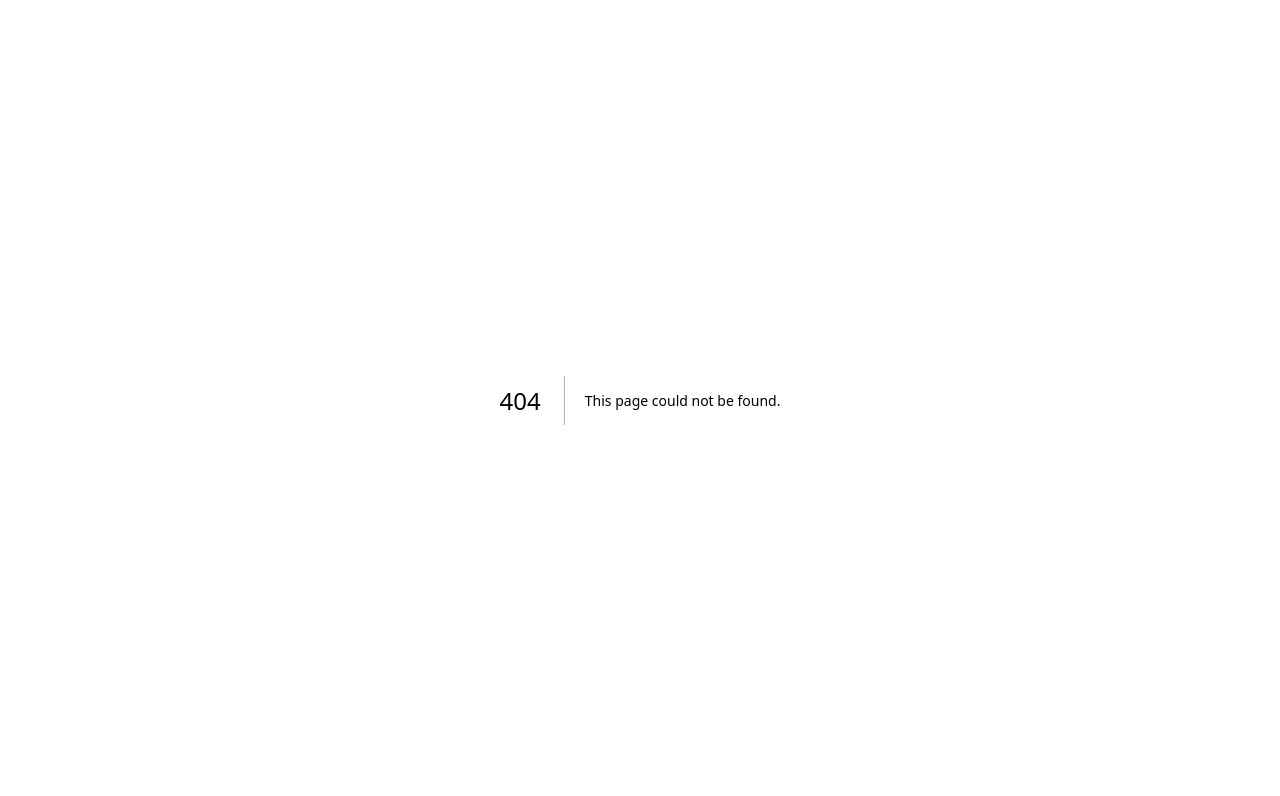
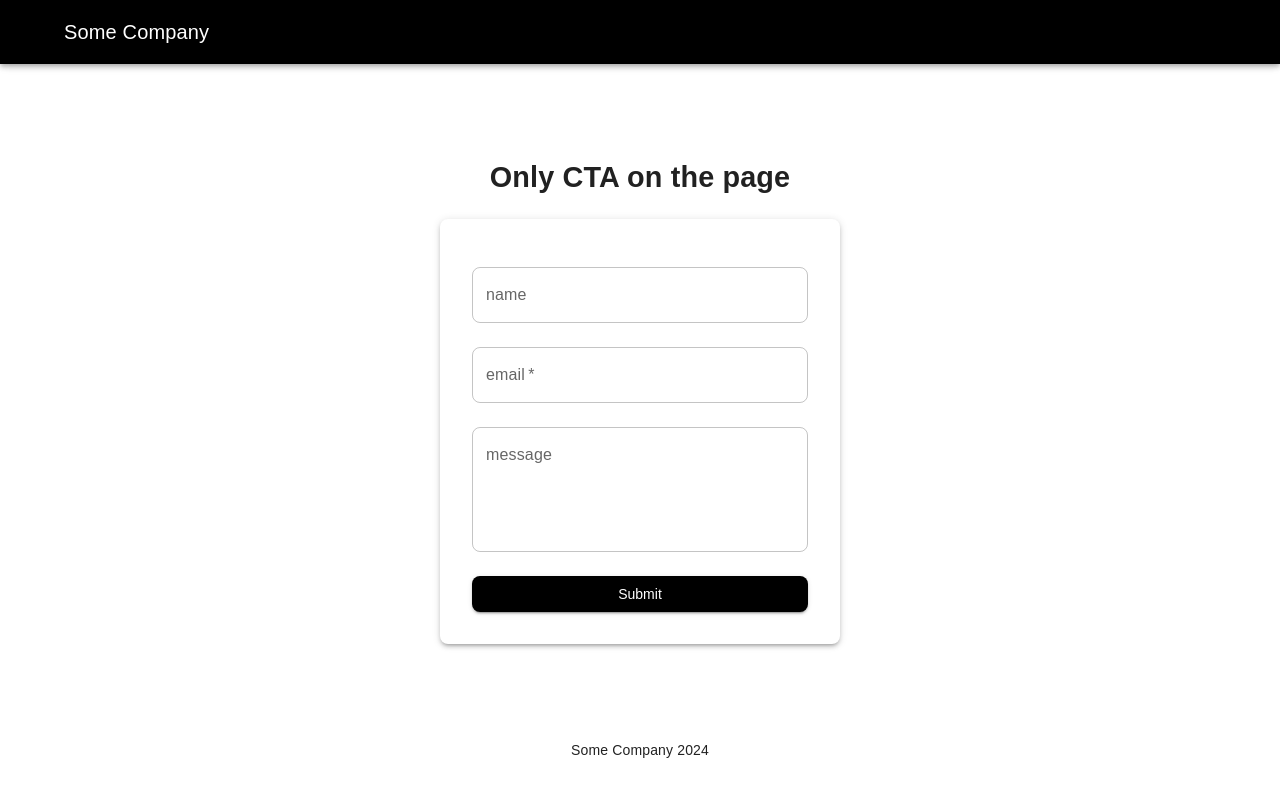
Before and after one commit to matveyGlush/CAD-Exchanger, a Next.js app: page /contact-us in a window 1280 px wide. Before the commit this address had no page. Shown: the top 796 px of the page. Built offline with nearby package versions, Linux system fonts and the light colour scheme.

Commit message:
fix styles, add form submition

```diff
--- /dev/null
+++ b/app/contact-us/page.tsx
@@ -0,0 +1,149 @@
+"use client"
+
+import CustomLayout from '@/components/CustomLayout';
+import { Button, TextField, Typography, Paper } from '@mui/material';
+import { Container, styled } from '@mui/system';
+import { useEffect, useState } from 'react';
+import { SubmitHandler, useForm } from 'react-hook-form';
+
+const FormContainer = styled(Paper)({
+  padding: '2rem',
+  marginTop: '2rem',
+  maxWidth: '400px',
+  margin: 'auto',
+  backgroundColor: '#fff',
+  borderRadius: '8px',
+});
+
+type Inputs = {
+  name: string
+  email: string
+  message: string
+}
+
+export default function ContactPage() {
+
+  const [contactsData, setContactsData] = useState<Inputs | null>(null);
+  const [successMsg, setSuccessMsg] = useState<string | undefined>(undefined);
+  console.log(successMsg)
+
+  const {
+    register,
+    handleSubmit,
+    formState: { errors },
+  } = useForm<Inputs>()
+  const onSubmit: SubmitHandler<Inputs> = (data) => {
+    setContactsData({ ...data })
+  }
+
+  useEffect(() => {
+    if (!contactsData) return
+    fetch(`https://functions.yandexcloud.net/d4eo4pnc96oovfhiuc6s?name=${contactsData.name}&email=${contactsData.email}&message=${contactsData.message}`)
+      .then((response) => response.json())
+      .then((data) => {
+        setSuccessMsg(data.success)
+      })
+      .catch((error) => console.log(error));
+  }, [contactsData]);
+
+  return (
+    <CustomLayout>
+      <Container sx={{
+        padding: '3rem 0 3rem',
+        justifyContent: 'center',
+        textAlign: 'center',
+        mb: 4,
+      }}>
+        <Typography variant="h2" component="h2" sx={{ fontWeight: 'bold', mb: 3, mt: 1 }}>
+          Only CTA on the page
+        </Typography>
+        <FormContainer elevation={3}>
+          {successMsg !== undefined ?
+            <Typography variant="h1">
+              {successMsg}
+            </Typography>
+            :
+            <form onSubmit={handleSubmit(onSubmit)}>
+              <TextField
+                {...register("name", { required: true, maxLength: 40, minLength: 2 })}
+                aria-invalid={errors.name ? "true" : "false"}
+                label="name"
+                fullWidth
+                margin="normal"
+                variant="outlined"
+                sx={{
+                  '& .MuiOutlinedInput-root': {
+                    borderRadius: '8px',
+                  },
+                }}
+              />
+              {errors.name?.type === "required" && (
+                <p role="alert">This field is required</p>
+              )}
+              {errors.name?.type === "maxLength" && (
+                <p role="alert">name must be at least 2 symlols</p>
+              )}
+              {errors.name?.type === "minLength" && (
+                <p role="alert">max name length must be less than 40 symlols</p>
+              )}
+
+              <TextField
+                {...register("email", { required: true, maxLength: 40, minLength: 2 })}
+                label="email"
+                fullWidth
+                margin="normal"
+                variant="outlined"
+                required
+                sx={{
+                  '& .MuiOutlinedInput-root': {
+                    borderRadius: '8px',
+                  },
+                }}
+              />
+              {errors.email?.type === "required" && (
+                <p role="alert">This field is required</p>
+              )}
+              {errors.email?.type === "maxLength" && (
+                <p role="alert">name must be at least 2 symlols</p>
+              )}
+              {errors.email?.type === "minLength" && (
+                <p role="alert">max name length must be less than 40 symlols</p>
+              )}
+
+              <TextField
+                {...register("message")}
+                label="message"
+                fullWidth
+                margin="normal"
+                variant="outlined"
+                multiline
+                rows={4}
+                sx={{
+                  '& .MuiOutlinedInput-root': {
+                    borderRadius: '8px',
+                  },
+                }}
+              />
+
+              <Button
+                type="submit"
+                variant="contained"
+                fullWidth
+                color="primary"
+                sx={{
+                  marginTop: '1rem',
+                  borderRadius: '8px',
+                  backgroundColor: '#000',
+                  color: '#fff',
+                  '&:hover': { backgroundColor: '#333' },
+                }}
+              >
+                Submit
+              </Button>
+            </form>
+          }
+        </FormContainer>
+      </Container>
+    </CustomLayout>
+  );
+};
--- a/app/layout.tsx
+++ b/app/layout.tsx
@@ -1,6 +1,7 @@
 import type { Metadata } from "next";
 import localFont from "next/font/local";
 import "./globals.css";
+import { CssBaseline } from "@mui/material";
 
 const geistSans = localFont({
   src: "./fonts/GeistVF.woff",
@@ -26,6 +27,7 @@ export default function RootLayout({
   return (
     <html lang="en">
       <body className={`${geistSans.variable} ${geistMono.variable}`}>
+        <CssBaseline />
         {children}
       </body>
     </html>
--- /dev/null
+++ b/components/CustomLayout.tsx
@@ -0,0 +1,55 @@
+"use client"
+
+import { ReactNode } from 'react';
+import { Container, Box, AppBar, Toolbar, Typography, Button, ThemeProvider, createTheme } from '@mui/material';
+import Link from 'next/link';
+import HideOnScroll from './HideOnScroll'
+import { usePathname } from 'next/navigation';
+
+const theme = createTheme({
+  typography: {
+    fontFamily: 'Arial, sans-serif',
+    h1: { fontSize: '2rem', fontWeight: 700 },
+    h2: { fontSize: '1.8rem', fontWeight: 700 },
+    h3: { fontSize: '1.6rem', fontWeight: 700 },
+    button: { textTransform: 'none' }
+  },
+  palette: {
+    primary: { main: '#000' },
+    secondary: { main: '#fff' },
+    background: { default: '#dfe4e6' },
+  },
+});
+
+export default function CustomLayout({ children }: { children: ReactNode }) {
+  const pathname = usePathname()
+
+  return (
+    <ThemeProvider theme={theme}>
+      <HideOnScroll>
+        <AppBar position="fixed">
+          <Toolbar sx={{ width: '100%', mx: 'auto', maxWidth: 1200, justifyContent: 'space-between' }}>
+            <Link href={"/"}>
+              <Typography variant="h6" component="div" sx={{ flexGrow: 1 }}>
+                Some&nbsp;Company
+              </Typography>
+            </Link>
+            {pathname !== '/contact-us' &&
+              <Link href={"contact-us"}>
+                <Button variant="contained" color="secondary">Contact&nbsp;us</Button>
+              </Link>
+            }
+          </Toolbar>
+        </AppBar>
+      </HideOnScroll>
+      <Container sx={{ maxWidth: 'lg', pt: 9, mb: 4 }}>
+        <Box mt={4}>
+          {children}
+        </Box>
+      </Container>
+      <footer style={{ textAlign: 'center', padding: '1rem 0' }}>
+        <Typography variant="body2">Some&nbsp;Company&nbsp;2024</Typography>
+      </footer>
+    </ThemeProvider>
+  );
+};
--- /dev/null
+++ b/components/HideOnScroll.tsx
@@ -0,0 +1,22 @@
+"use client"
+
+import { Slide, useScrollTrigger } from '@mui/material';
+import { ReactElement } from 'react';
+
+interface Props {
+  window?: () => Window;
+  children?: React.ReactElement<unknown>;
+}
+
+export default function HideOnScroll({ children, window }: Props) {
+
+  const trigger = useScrollTrigger({
+    target: window ? window() : undefined,
+  });
+
+  return (
+    <Slide appear={false} direction="down" in={!trigger}>
+      { children ?? <div/> }
+    </Slide>
+  );
+}
--- /dev/null
+++ b/components/OpenGpaphImage.tsx
@@ -0,0 +1,53 @@
+import { ImageResponse } from 'next/og'
+
+export const runtime = 'edge'
+
+// Image metadata
+export const alt = 'About Acme'
+export const size = {
+  width: 1200,
+  height: 630,
+}
+
+export const contentType = 'image/png'
+
+// Image generation
+export default async function Image() {
+  // Font
+  const interSemiBold = fetch(
+    new URL('./Inter-SemiBold.ttf', import.meta.url)
+  ).then((res) => res.arrayBuffer())
+
+  return new ImageResponse(
+    (
+      // ImageResponse JSX element
+      <div
+        style={{
+          fontSize: 128,
+          background: 'white',
+          width: '100%',
+          height: '100%',
+          display: 'flex',
+          alignItems: 'center',
+          justifyContent: 'center',
+        }}
+      >
+        About this site
+      </div>
+    ),
+    // ImageResponse options
+    {
+      // For convenience, we can re-use the exported opengraph-image
+      // size config to also set the ImageResponse's width and height.
+      ...size,
+      fonts: [
+        {
+          name: 'Inter',
+          data: await interSemiBold,
+          style: 'normal',
+          weight: 400,
+        },
+      ],
+    }
+  )
+}
```
Also changed, not shown: app/page.tsx (+67 -46 lines), package.json (+7 -3 lines), 1 other file (tests, documents, lock files or other folders).
